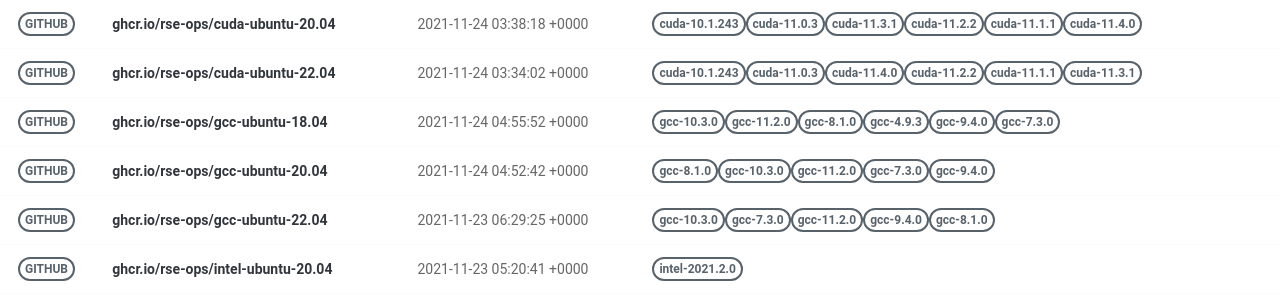
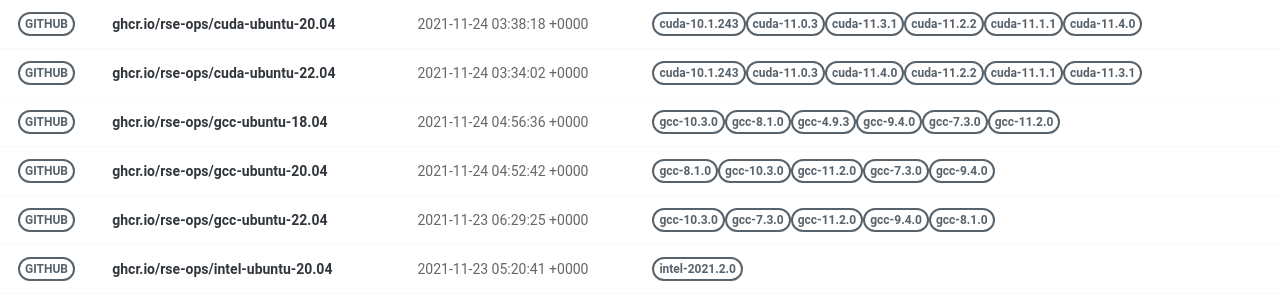
Before and after one commit to rse-ops/docker-images, a Jekyll site: the page built from pages/index.md, in a window 1280 px wide. Shown: the part 277-577 px from the top of the page. Built offline with Jekyll 4.4.1, drawn with Linux system fonts in a browser that asks for light colours; nearby versions of some CDN libraries.

Commit message:
Automated push to update library 2021-11-24

```diff
--- a/_library/ghcr.io-rse-ops-gcc-ubuntu-18.04.md
+++ b/_library/ghcr.io-rse-ops-gcc-ubuntu-18.04.md
@@ -1,7 +1,7 @@
 ---
 layout: container
 name: ghcr.io/rse-ops/gcc-ubuntu-18.04
-updated_at: 2021-11-24 04:55:52.913533
+updated_at: 2021-11-24 04:56:36.005930
 
 
 container_url: https://github.com/orgs/rse-ops/packages/container/package/gcc-ubuntu-18.04
```
Also changed, not shown: other parts of _library/ghcr.io-rse-ops-gcc-ubuntu-18.04.md (+3 -3 lines).
